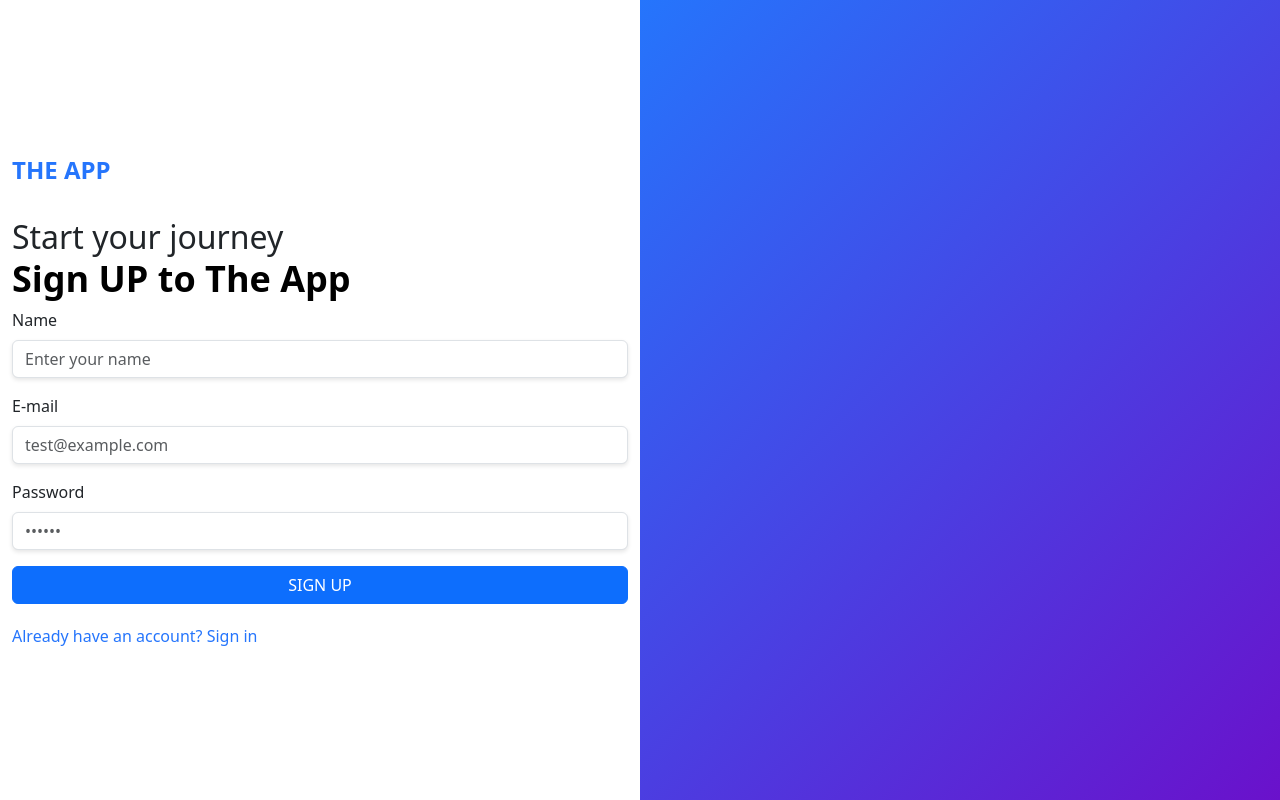
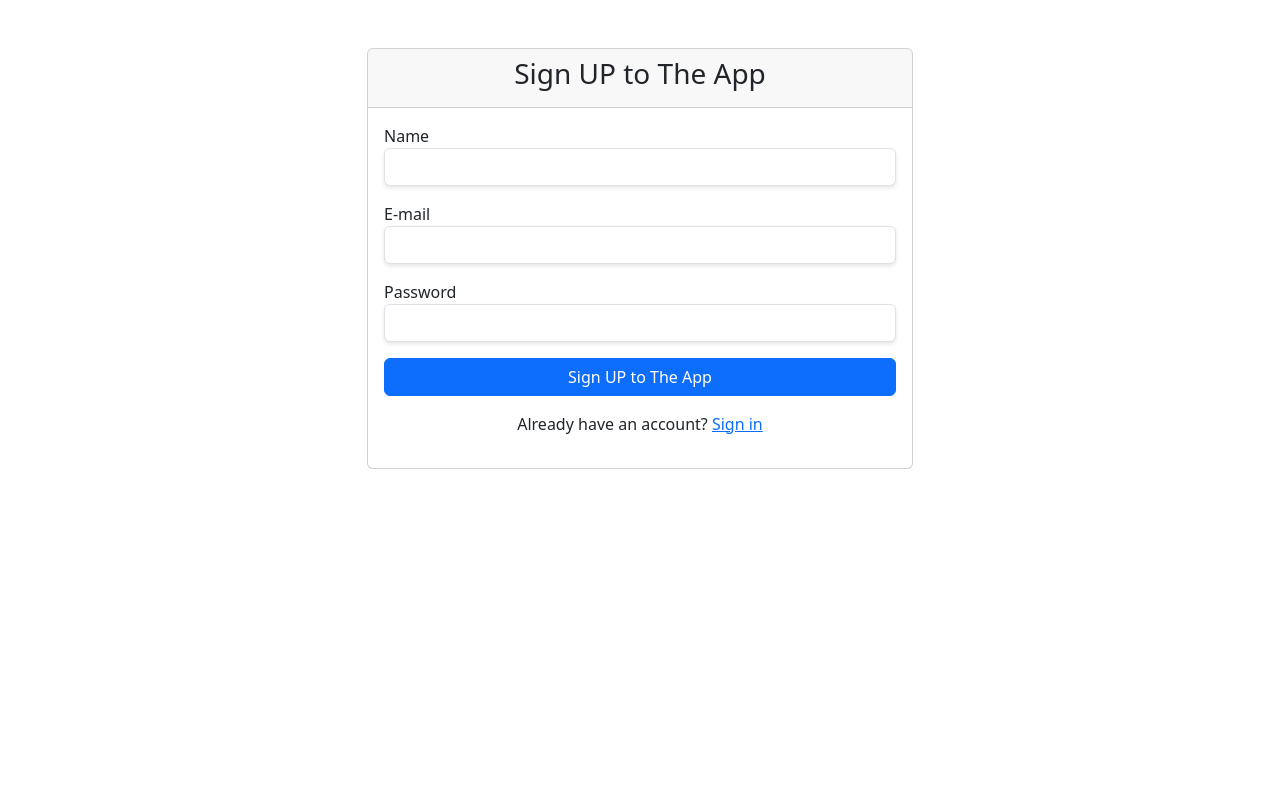
Before and after one commit to sayedmahamudsijan/sayedmahamudsijan-user-management-system, a React (Create React App) app in the folder user-management-frontend/: page /register in a window 1280 px wide. Built offline with nearby package versions, Linux system fonts and the light colour scheme; no server answers.

Commit message:
Update Register.js

```diff
--- a/user-management-frontend/src/components/Register.js
+++ b/user-management-frontend/src/components/Register.js
@@ -1,115 +1,98 @@
 import React, { useState } from 'react';
-import { Form, Button, Container, Row, Col } from 'react-bootstrap';
 import { useNavigate } from 'react-router-dom';
 import api from '../services/api';
-import './Auth.css';
 
 const Register = () => {
+  const [name, setName] = useState('');
   const [email, setEmail] = useState('');
   const [password, setPassword] = useState('');
-  const [name, setName] = useState('');
   const [message, setMessage] = useState('');
-  const [loading, setLoading] = useState(false);
   const navigate = useNavigate();
 
   const handleSubmit = async (e) => {
     e.preventDefault();
-    if (!name || !email || !password) {
-      setMessage('Please fill in all the boxes (name, email, and password).');
-      return;
+    setMessage(''); // Clear previous messages
+    try {
+      const res = await api.post('/register', { name, email, password });
+      setMessage(res.data.message || 'Registration successful! Please login.');
+      setTimeout(() => navigate('/login'), 2000);
+    } catch (err) {
+      if (err.response) {
+        // Server responded with a status other than 2xx
+        setMessage(err.response.data.message || 'Registration failed. Please try again.');
+      } else if (err.request) {
+        // No response received (network error, CORS, etc.)
+        setMessage('Cannot reach the server. Check your internet or server status.');
+      } else {
+        // Other errors (e.g., request setup)
+        setMessage('An error occurred: ' + err.message);
       }
-    if (!/^[^\s@]+@[^\s@]+\.[^\s@]+$/.test(email)) {
-      setMessage('Please enter a valid email address.');
-      return;
-    }
-    setMessage('');
-    setLoading(true);
-    try {
-      const res = await api.post('/register', { email, password, name });
-      setMessage(res.data.message || 'Yay! You signed up! Let’s go to the user list.');
-      setTimeout(() => navigate('/users'), 2000);
-    } catch (err) {
-      console.error('Registration error details:', {
-        status: err.response?.status,
-        message: err.response?.data?.message,
-        error: err.message,
-        fullResponse: err.response?.data
-      });
-      if (err.response?.status === 400 && err.response?.data?.message === 'Email already exists') {
-        setMessage('Oops! This email is already taken. Try a different email.');
-      } else if (err.response?.status === 400) {
-        setMessage('Please fill in all the boxes (name, email, and password).');
-      } else if (err.response?.status === 500) {
-        setMessage('Uh-oh! The server isn’t working right now. Try again in a little bit.');
-      } else if (!err.response) {
-        setMessage('Oops! Can’t reach the server. Check your internet and try again.');
-      } else {
-        setMessage('Sorry, there was a problem signing you up. Please try again.');
-      }
-    } finally {
-      setLoading(false);
+      console.error('Registration error:', err);
     }
   };
 
   return (
-    <Container fluid className="auth-container">
-      <Row className="h-100">
-        <Col md={6} className="left-section">
-          <div className="logo">THE APP</div>
-          <h2>Start your journey<br /><strong>Sign UP to The App</strong></h2>
-          <Form onSubmit={handleSubmit}>
-            <Form.Group controlId="formName" className="mb-3">
-              <Form.Label>Name</Form.Label>
-              <Form.Control
+    <div className="container mt-5">
+      <div className="row justify-content-center">
+        <div className="col-md-6">
+          <div className="card">
+            <div className="card-header text-center">
+              <h3>Sign UP to The App</h3>
+            </div>
+            <div className="card-body">
+              {message && (
+                <div className={`alert ${message.includes('successful') ? 'alert-success' : 'alert-danger'}`} role="alert">
+                  {message}
+                </div>
+              )}
+              <form onSubmit={handleSubmit}>
+                <div className="form-group mb-3">
+                  <label htmlFor="name">Name</label>
+                  <input
                     type="text"
-                placeholder="Enter your name"
+                    className="form-control"
+                    id="name"
                     value={name}
                     onChange={(e) => setName(e.target.value)}
                     required
-                disabled={loading}
-                aria-label="Name"
                   />
-            </Form.Group>
-            <Form.Group controlId="formEmail" className="mb-3">
-              <Form.Label>E-mail</Form.Label>
-              <Form.Control
+                </div>
+                <div className="form-group mb-3">
+                  <label htmlFor="email">E-mail</label>
+                  <input
                     type="email"
-                placeholder="test@example.com"
+                    className="form-control"
+                    id="email"
                     value={email}
                     onChange={(e) => setEmail(e.target.value)}
                     required
-                disabled={loading}
-                aria-label="Email address"
                   />
-            </Form.Group>
-            <Form.Group controlId="formPassword" className="mb-3">
-              <Form.Label>Password</Form.Label>
-              <Form.Control
+                </div>
+                <div className="form-group mb-3">
+                  <label htmlFor="password">Password</label>
+                  <input
                     type="password"
-                placeholder="••••••"
+                    className="form-control"
+                    id="password"
                     value={password}
                     onChange={(e) => setPassword(e.target.value)}
                     required
-                disabled={loading}
-                aria-label="Password"
                   />
-            </Form.Group>
-            <Button variant="primary" type="submit" className="w-100" disabled={loading}>
-              {loading ? 'Signing Up...' : 'SIGN UP'}
-            </Button>
-            {message && (
-              <p className={message.includes('Yay') || message.includes('signed up') ? 'text-success mt-3' : 'text-danger mt-3'}>
-                {message}
+                </div>
+                <button type="submit" className="btn btn-primary w-100">
+                  Sign UP to The App
+                </button>
+              </form>
+              <div className="text-center mt-3">
+                <p>
+                  Already have an account? <a href="/login">Sign in</a>
                 </p>
-            )}
-          </Form>
-          <div className="links">
-            <a href="/login" aria-label="Already have an account? Sign in">Already have an account? Sign in</a>
               </div>
-        </Col>
-        <Col md={6} className="right-section"></Col>
-      </Row>
-    </Container>
+            </div>
+          </div>
+        </div>
+      </div>
+    </div>
   );
 };
 
```
Lines whose indentation alone changed are shown as unchanged.
